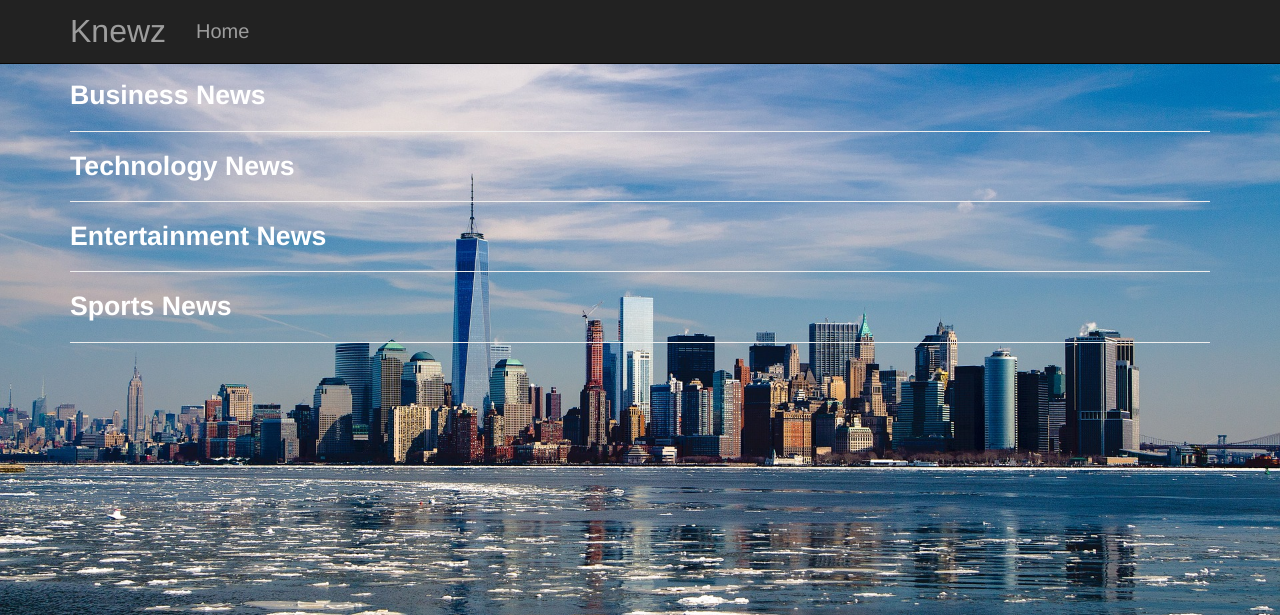
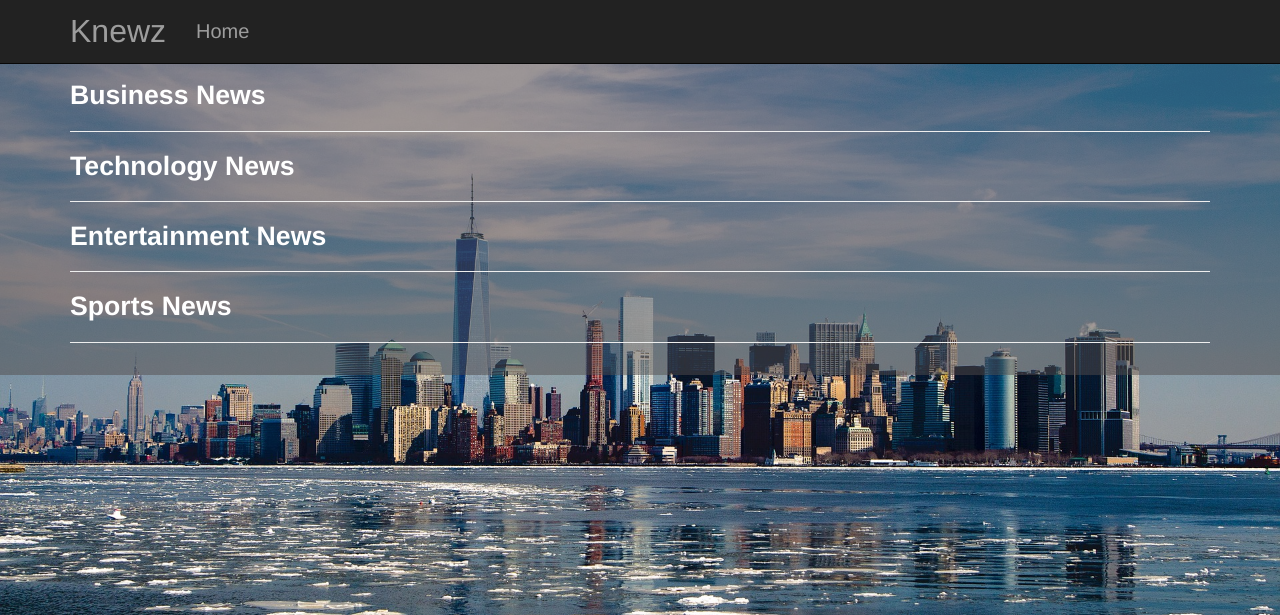
Before and after one commit to jLuseno161/Knewz, a Flask app: template app/templates/index.html in a window 1280 px wide. Shown: the top 615 px of the page. Run offline with Flask 2, Linux system fonts and the light colour scheme; the template is opened without the code that fills it, so the values that code supplies are empty; some libraries are stand-ins or nearby versions.

Commit message:
set background overlay

```diff
--- a/app/static/css/index.css
+++ b/app/static/css/index.css
@@ -5,3 +5,10 @@
     background-position: center center;
     background-attachment: fixed;
 }
+#overlay {
+    padding-bottom:1%;
+    position: relative;
+    top: 0;
+    bottom: 0;
+    background-color: rgba(83, 77, 77, 0.5);
+  }
--- a/app/templates/articles.html
+++ b/app/templates/articles.html
@@ -12,7 +12,8 @@
 
 <body>
     {% block content%}
-    <div class="container" style="margin-top:5%;">
+    <div id="overlay">
+        <div class="container" style="padding-top:4%;">
             <!-- Popular movie section  -->
             <h3 style="font-weight: 700; color:white; font-size:20pt"> Top Trending Headlines</h3>
             {% for article_row in articles | batch(3)%}
@@ -40,6 +41,7 @@
             </div>
             {% endfor %}
         </div>
+    </div>
     {%endblock%}
 </body>
 
--- a/app/templates/index.html
+++ b/app/templates/index.html
@@ -4,6 +4,7 @@
 
 <!Doctype html>
 <html>
+
 <head>
     <meta charset="utf-8">
     {% block styles%}
@@ -14,6 +15,7 @@
 
 <body>
     {% block content%}
+    <div id="overlay">
         <div class="container">
             <h4 class="text-center" style="font-weight: 700; font-size:35pt; color:darkred">Trending News</h4>
             <h3 style="font-weight: 700; color:white; font-size:20pt">Business News</h3>
@@ -37,8 +39,8 @@
             {{ macro.displaySourceList(sports_sources)}}
 
         </div>
+    </div>
     {%endblock%}
-
 </body>
 
 </html>
```
Lines whose indentation alone changed are shown as unchanged.
